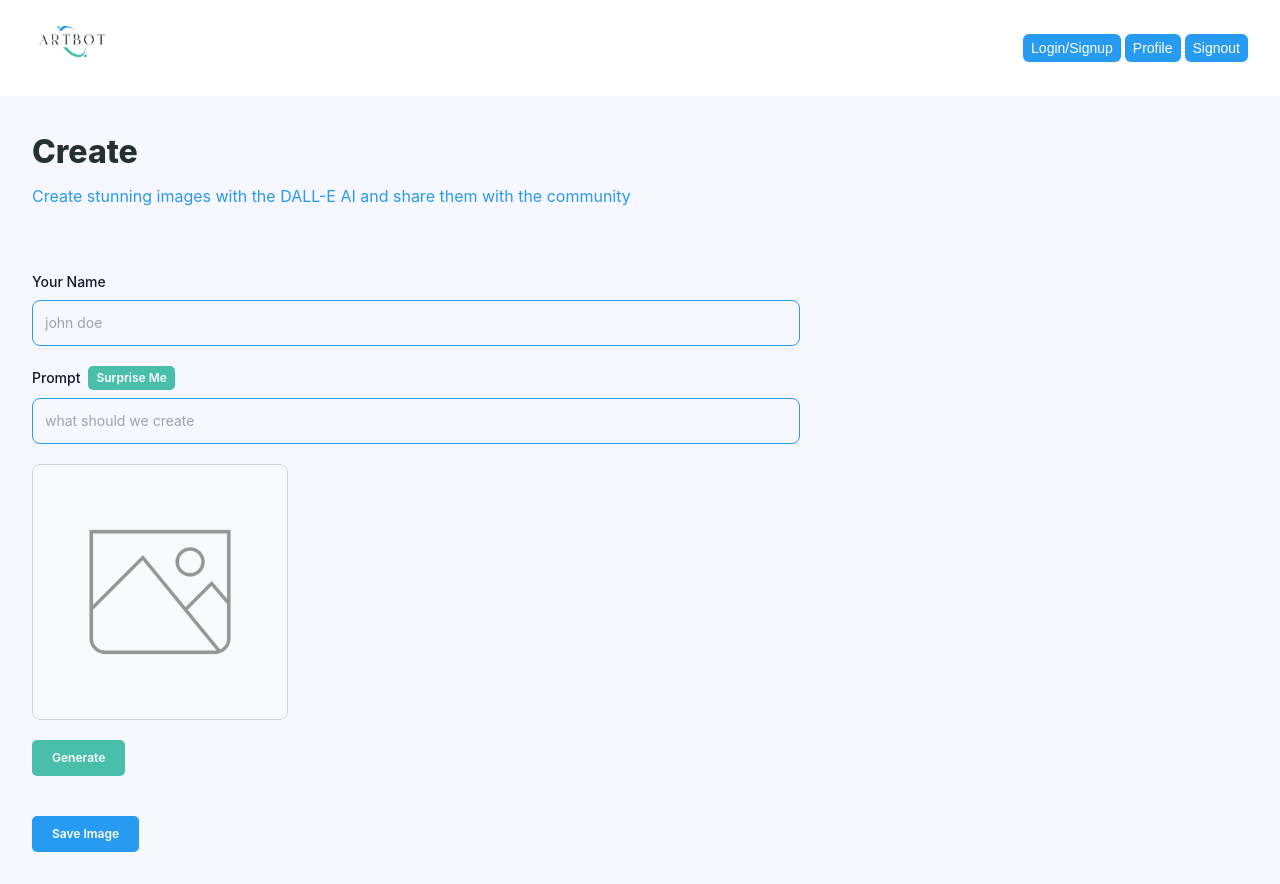
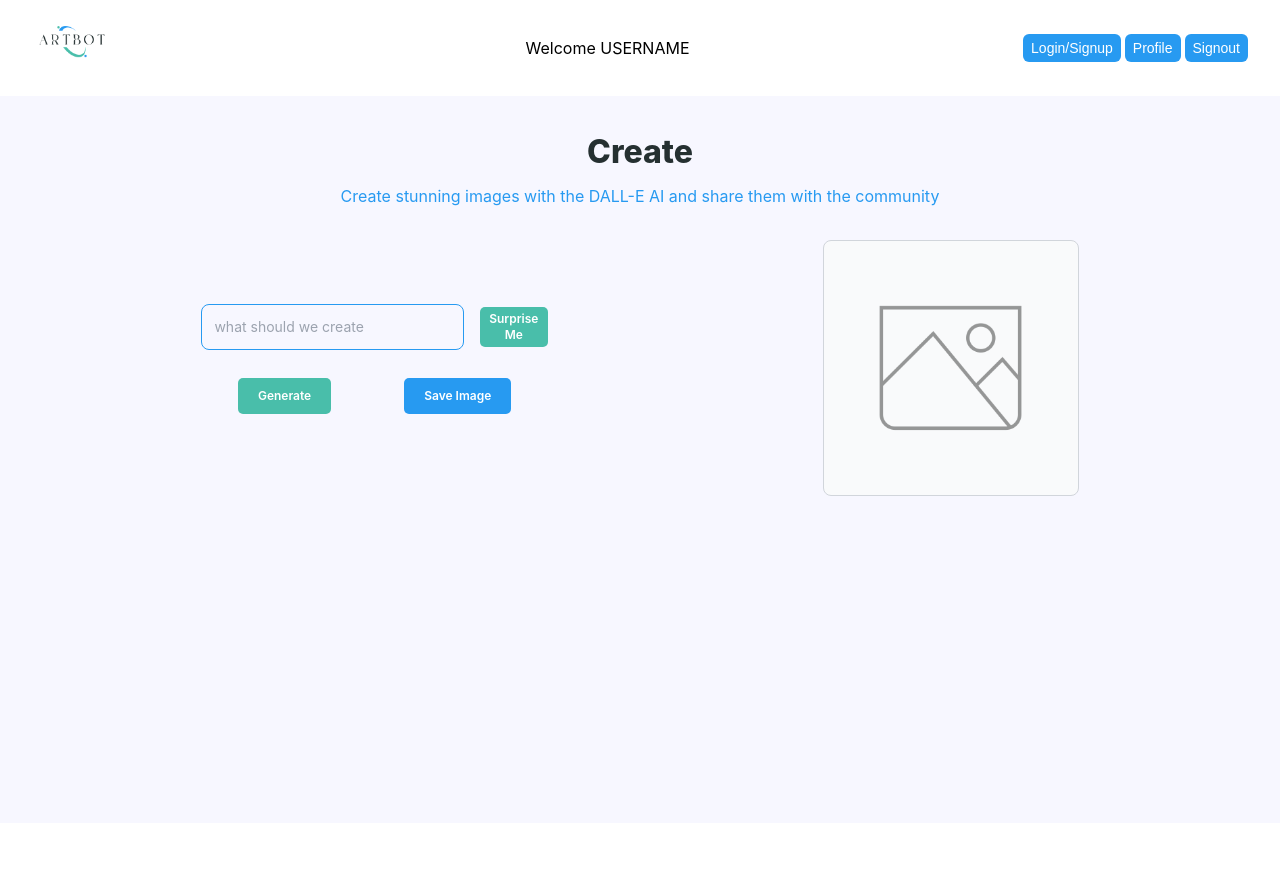
Before and after one commit to Thedanbrown/artbot-ai, a React (Create React App) app in the folder client/: page /profile in a window 1280 px wide. After the commit the page ends 823 px from the top, so only its background shows below. Built offline with nearby package versions, Linux system fonts and the light colour scheme; a web font is replaced by a local one.

Commit message:
more header things

```diff
--- a/client/src/components/FormField/FormField.jsx
+++ b/client/src/components/FormField/FormField.jsx
@@ -4,6 +4,8 @@ const FormField = ({ LabelName, type, name, placeholder, value, handleChange, is
     return (
         <div>
             <div className='flex items-center gap-2 mb-2'>
+            <input type={type} id={name} placeholder={placeholder} value={value} onChange={handleChange} required
+                className='bg-[#f7f7ff] border border-[#279af1] text-gray-900 text-sm rounded-lg focus:ring-[#279af1] focus:border-[#49beaa] outline-none block w-full p-3' />
                 <label htmlFor={name} className='block text-sm font-medium text-gray-900'>{LabelName}</label>
                 {isSurpriseMe && (
                     <button type='button'  onClick={handleSurpriseMe} className='font-semibold text-xs bg-[#49beaa] text-white py-1 px-2 rounded-[5px]'>
@@ -11,8 +13,7 @@ const FormField = ({ LabelName, type, name, placeholder, value, handleChange, is
                     </button>
                 )}
             </div>
-            <input type={type} id={name} placeholder={placeholder} value={value} onChange={handleChange} required
-                className='bg-[#f7f7ff] border border-[#279af1] text-gray-900 text-sm rounded-lg focus:ring-[#279af1] focus:border-[#49beaa] outline-none block w-full p-3' />
+
         </div>
     )
 }
--- a/client/src/components/Header/Header.jsx
+++ b/client/src/components/Header/Header.jsx
@@ -4,10 +4,14 @@ import { Link } from 'react-router-dom'
 const Header = () => {
     return (
         <header className='w-full flex items-center justify-between bg-transparent backdrop-blur-sm sm:px-8 px-2 py-2 sticky top-0 z-50'>
-            <div className='flex justify-start'>
+            <div className='flex'>
                 <Link to='/'>
                     <img src='./artbot-ai-logo.png' alt='artbot logo' className='w-20 h-20 object-contain' />
                 </Link>
+
+            </div>
+            <div className='flex'>
+            <p className='flex align-center justify-center ml-20'>Welcome USERNAME</p>
             </div>
             <div className='flex gap-1'>
                 {/* need to add is loggedin functionality to do conditional rendering in header */}
--- a/client/src/pages/Profile.jsx
+++ b/client/src/pages/Profile.jsx
@@ -20,22 +20,15 @@ const Profile = () => {
 
     return (
         <section className='max-w-7xl' mx-auto>
-            <div>
+            <div className='text-center'>
                 <h2 className='font-extrabold text-[#253031] text-[32px]'>Create</h2>
                 <p className='mt-2 text-[#279af1] text-[16px]'>Create stunning images with the DALL-E AI and share them with the community</p>
             </div>
+            <div className='flex justify-around align-center px-8 py-8'>
             <form className='mt-16 max-w-3xl' onSubmit={handleSubmit}>
                 <div className='flex flex-col gap-5'>
                     <FormField
-                    LabelName='Your Name'
-                    type='text'
-                    name='name'
-                    placeholder='john doe'
-                    value={form.name}
-                    handleChange={handleChange}
-                    />
-                    <FormField
-                    LabelName='Prompt'
+                    LabelName=''
                     type='text'
                     name='prompt'
                     placeholder='what should we create'
@@ -45,7 +38,21 @@ const Profile = () => {
                     handleSurpriseMe={handleSurpriseMe}
                     />
 
-                    <div className='relative bg-gray-50 border border-gray-300 text-black text-sm rounded-lg focus:ring-[#4392f1]-500 focus:border-[#4392f1]-500 w-64 p-3 h-64 flex justify-center items=center'>
+
+                </div>
+                <div className='flex justify-around align-center'>
+                <div className='mt-5 flex gap-5'>
+                    <button type='button' onClick={generateImage} className='font-semibold text-xs bg-[#49beaa] text-white py-2.5 px-5 rounded-[5px] w-full sm:w-auto text-center'>
+                        {generatingImg ? 'Generating' : 'Generate'}
+                    </button>
+                </div>
+                <div className='mt-5'>
+                    <button type='submit' className='font-semibold text-xs bg-[#279af1] text-white py-2.5 px-5 rounded-[5px] w-full sm:w-auto text-center'>Save Image</button>
+                </div>
+                </div>
+
+            </form>
+            <div className='relative bg-gray-50 border border-gray-300 text-black text-sm rounded-lg focus:ring-[#4392f1]-500 focus:border-[#4392f1]-500 w-64 p-3 h-64 flex justify-center items=center'>
                         {form.photo ? (
                             <img src={form.photo} alt={form.prompt} className='w-full h-full object-contain' />
                         ): (
@@ -58,18 +65,8 @@ const Profile = () => {
                         </div>
                     )}
                     </div>
-                </div>
+            </div>
 
-                <div className='mt-5 flex gap-5'>
-                    <button type='button' onClick={generateImage} className='font-semibold text-xs bg-[#49beaa] text-white py-2.5 px-5 rounded-[5px] w-full sm:w-auto text-center'>
-                        {generatingImg ? 'Generating' : 'Generate'}
-                    </button>
-                </div>
-
-                <div className='mt-10'>
-                    <button type='submit' className='font-semibold text-xs bg-[#279af1] text-white py-2.5 px-5 rounded-[5px] w-full sm:w-auto text-center'>Save Image</button>
-                </div>
-            </form>
         </section>
     )
 }
```
